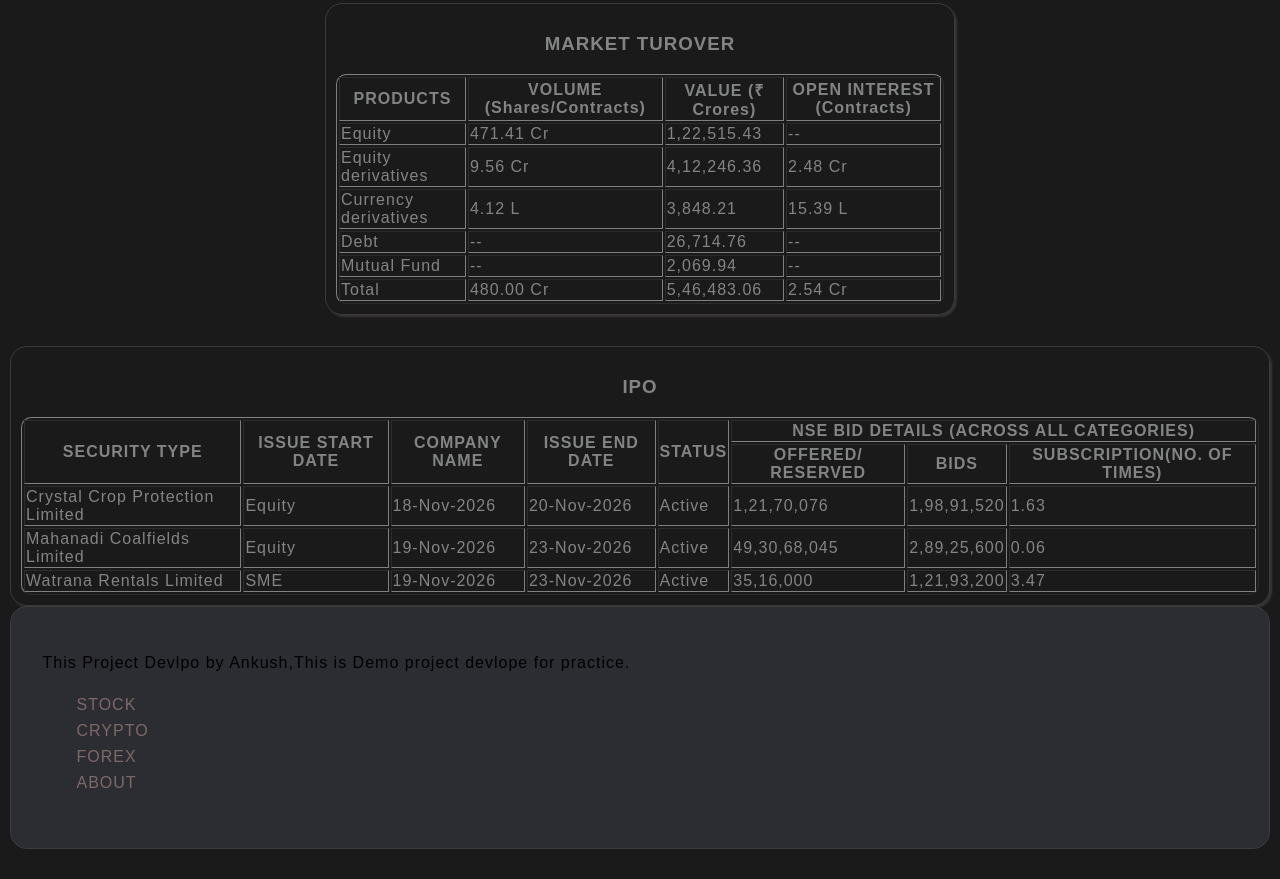
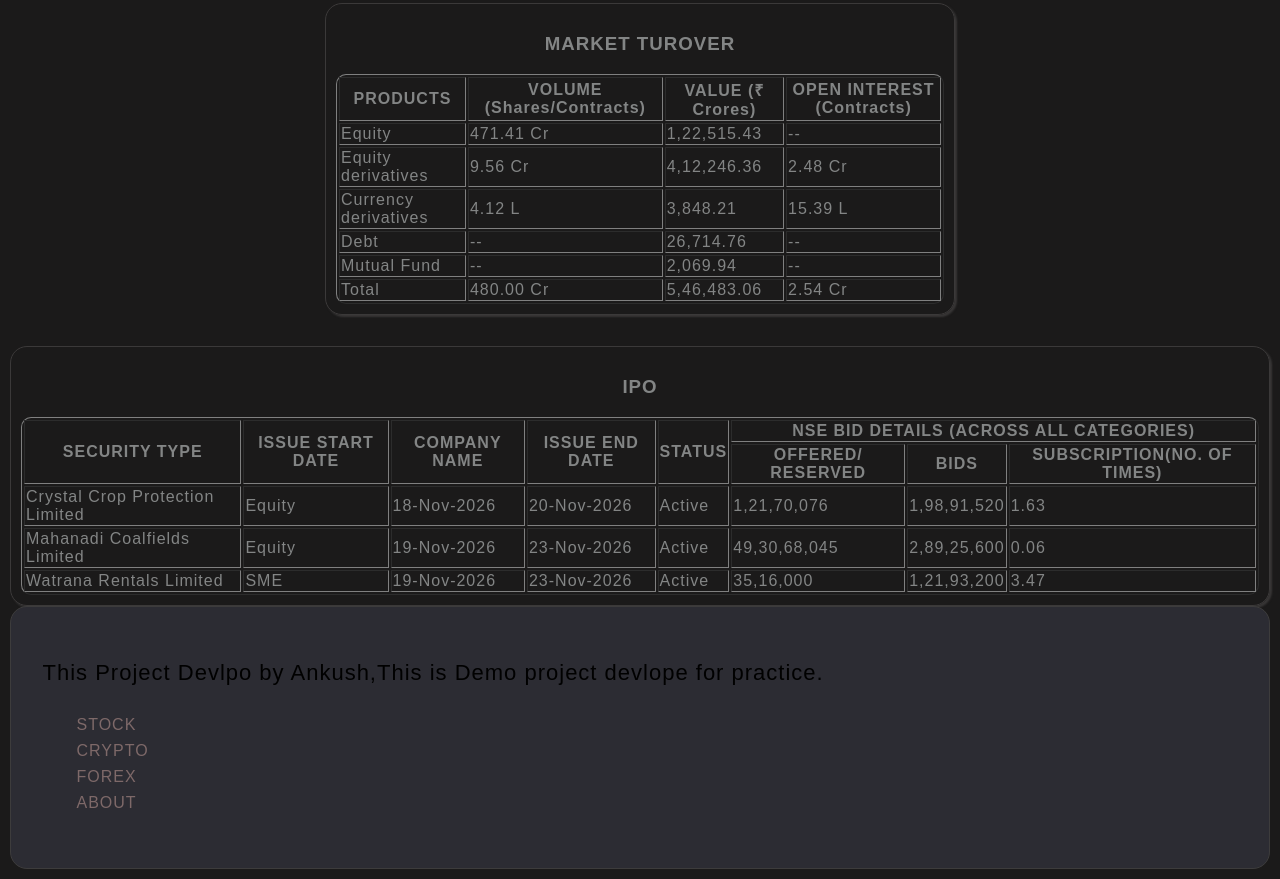
Before and after one commit to ankushsaini1254/html-css-project, a plain HTML site: page index.html in a window 1280 px wide. Shown: the part 711-1590 px from the top of the page. Drawn offline with Linux system fonts and the light colour scheme.

Commit message:
Updated code changes

```diff
--- a/footer.css
+++ /dev/null
@@ -1,12 +0,0 @@
-footer{
-    background-color: rgb(44, 44, 51);
-    padding: 2.5%;
-    border: 1px solid rgb(61, 60, 60);
-    border-radius: 17px;
-}
-/* p{
-    font-size: 22px;
-} */
-ul{
-    gap: 2px;
-}
--- a/index.html
+++ b/index.html
@@ -5,7 +5,6 @@
     <meta name="viewport" content="width=device-width, initial-scale=1.0">
     <title>QUANTSTART</title>
     <link rel="stylesheet" href="style.css">
-    <link rel="stylesheet" href="footer.css">
     <link rel="stylesheet" href="content.css">
 </head>
 <body>
@@ -152,7 +151,7 @@
         </div>
     </section>
     <footer>
-        <p>This Project Devlpo by Ankush,This is Demo project devlope for practice.</p>
+        <p class="f-p">This Project Devlpo by Ankush,This is Demo project devlope for practice.</p>
         <ul type="none">
             <li><a href="index.html">STOCK</a></li>
             <li><a href="crypto.html">CRYPTO</a></li>
--- a/style.css
+++ b/style.css
@@ -1,3 +1,4 @@
+/* NAVIGATION SECTION */
 body{
     background-color: rgb(27, 26, 26);
     font-family: sans-serif;
@@ -53,3 +54,16 @@ a:hover{
     border-radius: 12px;
     font-weight: 500;
 }
+/* FOOTER SECTION */
+footer{
+    background-color: rgb(44, 44, 51);
+    padding: 2.5%;
+    border: 1px solid rgb(61, 60, 60);
+    border-radius: 17px;
+}
+.f-p{
+    font-size: 22px;
+}
+ul{
+    gap: 2px;
+}
```
Also changed, not shown: about.html (+1 -2 lines), crypto.html (+1 -2 lines), feddback.html (+1 -2 lines), forex.html (+1 -2 lines), login.html (+1 -2 lines).
